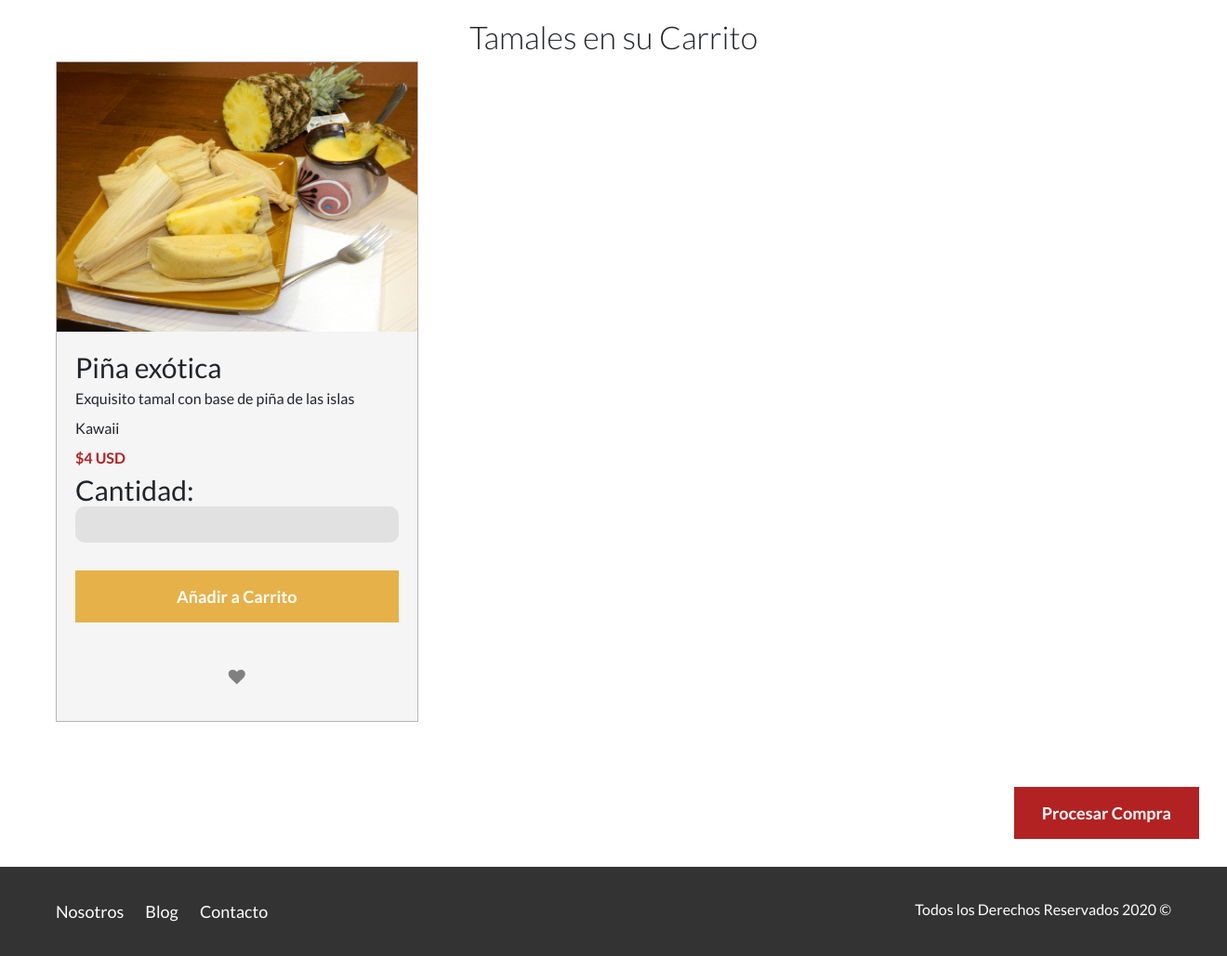
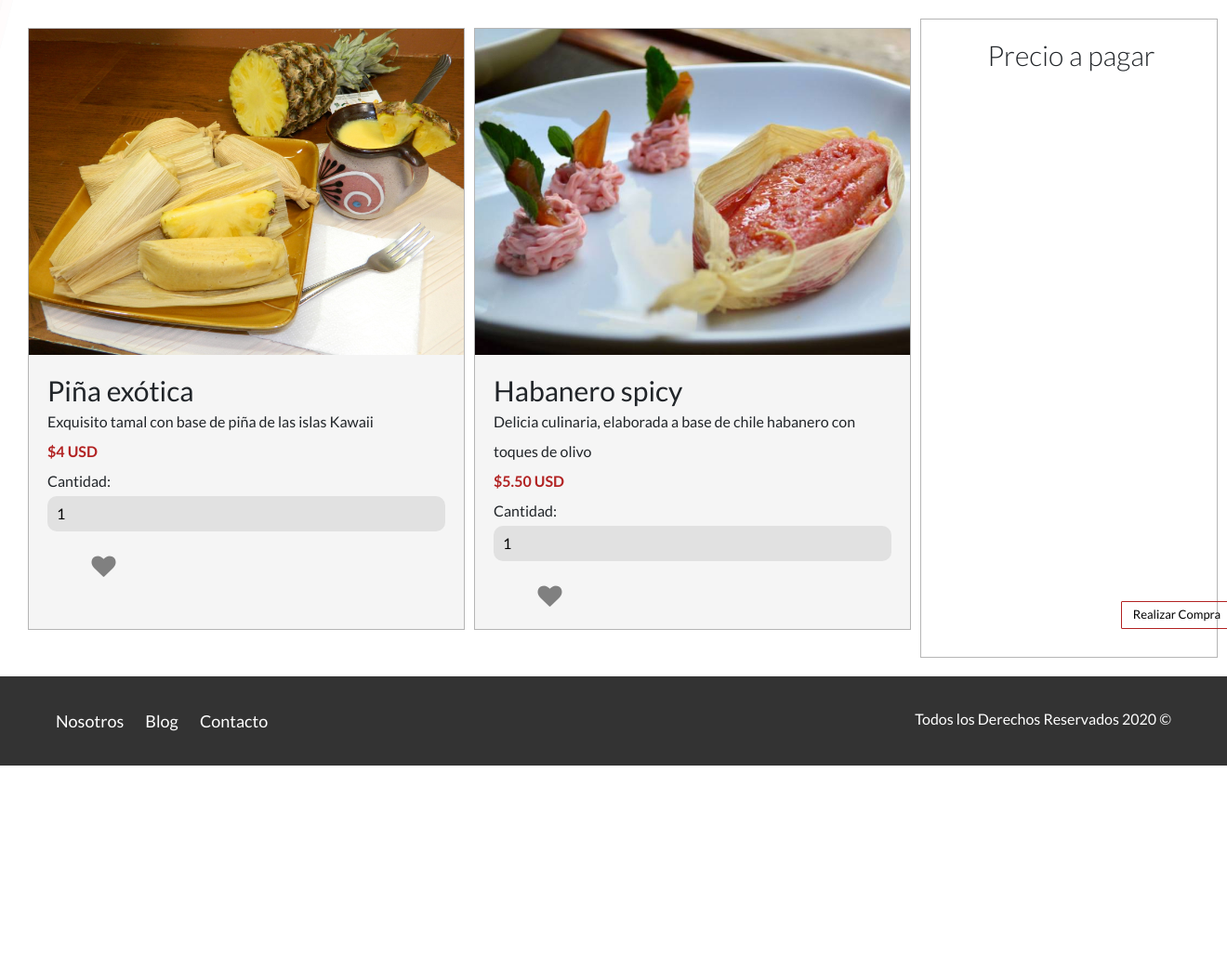
Before and after one commit to DiPa71/Proyecto-final, a PHP site: page /carrito.html in a window 1320 px wide. Shown: the part 130-1159 px from the top of the page at 93% size. After the commit the page ends 954 px from the top, so only its background shows below. Run offline with PHP 8.4, Linux system fonts and the light colour scheme; some libraries are stand-ins or nearby versions.

Commit message:
Tienda finalizada, ¡FALTA LOGICA!,pero diseño ya terminado

```diff
--- a/carrito.html
+++ b/carrito.html
@@ -35,32 +35,53 @@
                     <a href="perfill.html"> <i class="fa fa-user"></i>  Login</a> <a href="perfils.html"> <i class="fa fa-user"></i>  Signin </a>
                 </nav>
             </div>
-        </div> <!-- contenedor -->
+        </div>
+
     </header>
-        <main class="seccion contenedor">
-            <h2 class="fw-300 centrar-texto">Tamales en su Carrito</h2>
-
-            <div class="contenedor-anuncios">
-
+    <section>
+        <div id="login_div" class="main-div ">
+            <div class="carritotienda">
+            <div class="contenedor-carrito">
                     <div class="anuncio">
-                <img src="img/anuncio1.jpg" alt="Anuncio casa en el lago">
+                        <img src="img/anuncio1.jpg">
                         <div class="contenido-anuncio">
                             <h3>Piña exótica</h3>
                             <p>Exquisito tamal con base de piña de las islas Kawaii</p>
                             <p class="precio">$4 USD</p>
-
-                        <h3>Cantidad:</h3>
-                        <input type="number" min="1" max="10" step="1">
-                        <a href="#" class="boton boton-amarillo d-block">Añadir a Carrito</a><a href="#" class="boton d-block"><i class="fa fa-heart"></i></a>
+                            <div class="Cantidad">
+                                <p>Cantidad:</p>
+                                <input type="number" min="1" max="10" step="1" value="1" required>
+                            </div>
+                            <div class="corazonmegusta">
+                                <button onclick="" class="megusta"><i class="fa fa-heart"></i></button>
                             </div>
                         </div>
                     </div>
 
+                <div class="anuncio">
+                        <img src="img/anuncio2.jpg" alt="Tamal de habanero">
+                    <div class="contenido-anuncio">
+                            <h3>Habanero spicy</h3>
+                            <p>Delicia culinaria, elaborada a base de chile habanero con toques de olivo</p>
+                            <p class="precio">$5.50 USD</p>
 
-        </main>
-        <section class="compras">
-            <div class="pcompras">
-                <a href="anuncios.html" class="boton boton-verde">Procesar Compra</a>
+                            <div class="Cantidad">
+                                <p>Cantidad:</p>
+                                <input type="number" min="1" max="10" step="1" value="1" required>
+                            </div>
+                            <div class="corazonmegusta">
+                                <button onclick="" class="megusta"><i class="fa fa-heart"></i></button>
+                            </div>
+                    </div>
+                </div>
+                <!--Agregar los productos-->
+            </div>
+            <div class="carrito-orden anuncio1 bonton-compra">
+                <h3 class="fw-300">Precio a pagar</h3>
+                <div class="botoncmp">
+                <button onclick="" class="">Realizar Compra</button></div>
+            </div>
+        </div>
     </div>
     </section>
     <footer class="site-footer seccion">
@@ -73,13 +94,23 @@
             <p class="copyright">Todos los Derechos Reservados 2020 &copy; </p>
         </div>
     </footer>
-      <!-- Insert these scripts at the bottom of the HTML, but before you use any Firebase services -->
-
-  <!-- Firebase App (the core Firebase SDK) is always required and must be listed first -->
-  <script src="/__/firebase/6.2.0/firebase-app.js"></script>
-
-  <!-- Add Firebase products that you want to use -->
-  <script src="/__/firebase/6.2.0/firebase-auth.js"></script>
-  <script src="/__/firebase/6.2.0/firebase-firestore.js"></script>
+    <script src="https://www.gstatic.com/firebasejs/4.8.1/firebase.js"></script>
+    <script>
+      // Your web app's Firebase configuration
+      var firebaseConfig = {
+        apiKey: "AIzaSyAh9nVDMO5MUL7254tBipIzUYnOjEbJMS4",
+        authDomain: "tolito-d4eea.firebaseapp.com",
+        databaseURL: "https://tolito-d4eea.firebaseio.com",
+        projectId: "tolito-d4eea",
+        storageBucket: "tolito-d4eea.appspot.com",
+        messagingSenderId: "792759908074",
+        appId: "1:792759908074:web:244abf8f68155b6037c993",
+        measurementId: "G-L33M7L15RH"
+      };
+      // Initialize Firebase
+      firebase.initializeApp(firebaseConfig);
+      firebase.analytics();
+    </script>
+    <script src=index.js></script>
         </body>
     </html>
--- a/css/styles.css
+++ b/css/styles.css
@@ -236,6 +236,7 @@ i:hover{
 .contenido-anuncio p  {
     margin: 0;
 }
+
 .precio {
     color: #b22222;
     font-weight: 700;
@@ -457,21 +458,40 @@ textarea {
 
 }
 /*login*/
-.contenedor-login{
-    display: flex;
-    justify-content: space-between;
-    flex-wrap: wrap;
-}
 @media (min-width: 768px) {
     .contenedor-login{
         display: flex;
         justify-content: flex;
     }
 }
+.carritotienda{
+    padding:2rem;
+    display: grid;
+    grid-template-columns: 75% 25%;
+    column-gap: 1rem;
+}
+@media (min-width: 768px) {
+    .contenedor-carrito{
+        padding:1rem;
+        display: grid;
+        grid-template-columns: 50% 50%;
+        column-gap: 1rem;
+    }
+}
 .login-d{
     flex-basis:67%;
 }
+.login-dc{
+    flex-basis:33%;
+}
 .login-i{
+    flex-basis: 33%;
+    padding-top: 2rem;
+    padding-right: 1rem;
+    padding-left: 1.5rem;
+
+}
+.carrito-orden{
     flex-basis: 33%;
     padding-top: 2rem;
     padding-right: 1rem;
@@ -495,9 +515,8 @@ textarea {
     text-shadow: 0 0 3px #1C1C1C, 0 0 5px #000000;
 
 }
-anuncio1{
+.anuncio1{
     border: 1px solid #B5B5B5;
-
 }
 /*botonesintento2*/
 button{
@@ -553,3 +572,43 @@ button:hover:before {
     opacity: 1;
     transition: 1s;
 }
+.colorbtna{
+    background: rgba(244, 255, 71,1);
+    border: 1px solid #F9CA1F;
+    font-weight: 900;
+    text-decoration: none;
+    border: none;
+    display: block;
+    flex: 0 0 100%;
+    width: 14rem;
+    height: 4rem;
+}
+.botonamarillo{
+    padding-top: 2rem;
+    display: flex;
+}
+.corazonmegusta i{
+justify-content:flex-end;
+transform: scale(2,2);
+}
+.colorbtna:hover{
+    background: #FDDC67;
+    cursor:pointer;
+}
+.megusta{
+    background: none;
+    border: none;
+}
+.megusta:hover{
+    background: none;
+}
+.bonton-compra{
+    display: flex;
+    flex-direction: column;
+    justify-content: space-between;
+    text-align: center;
+}
+.botoncmp{
+    padding-left: 20rem;
+    padding-bottom: 3rem;
+}
--- a/perfils.html
+++ b/perfils.html
@@ -38,7 +38,7 @@
         </div>
 
     </header>
-        <main>
+        <main class="contenedor anuncio">
             <form class="registrof" action="">
                 <fieldset>
                     <legend>Datos de Registro:</legend>
@@ -74,7 +74,7 @@
                     </select>
                 </fieldset>
                 <div class="registro">
-                    <input type="submit" value="Registrar" class="boton boton-verde">
+                    <button onclick="" class="">Registrar</button>
                 </div>
             </form>
         </main>
```
Also changed, not shown: Index.html (+21 -7 lines), anuncios.html (+54 -9 lines). Lines whose indentation alone changed are shown as unchanged.
